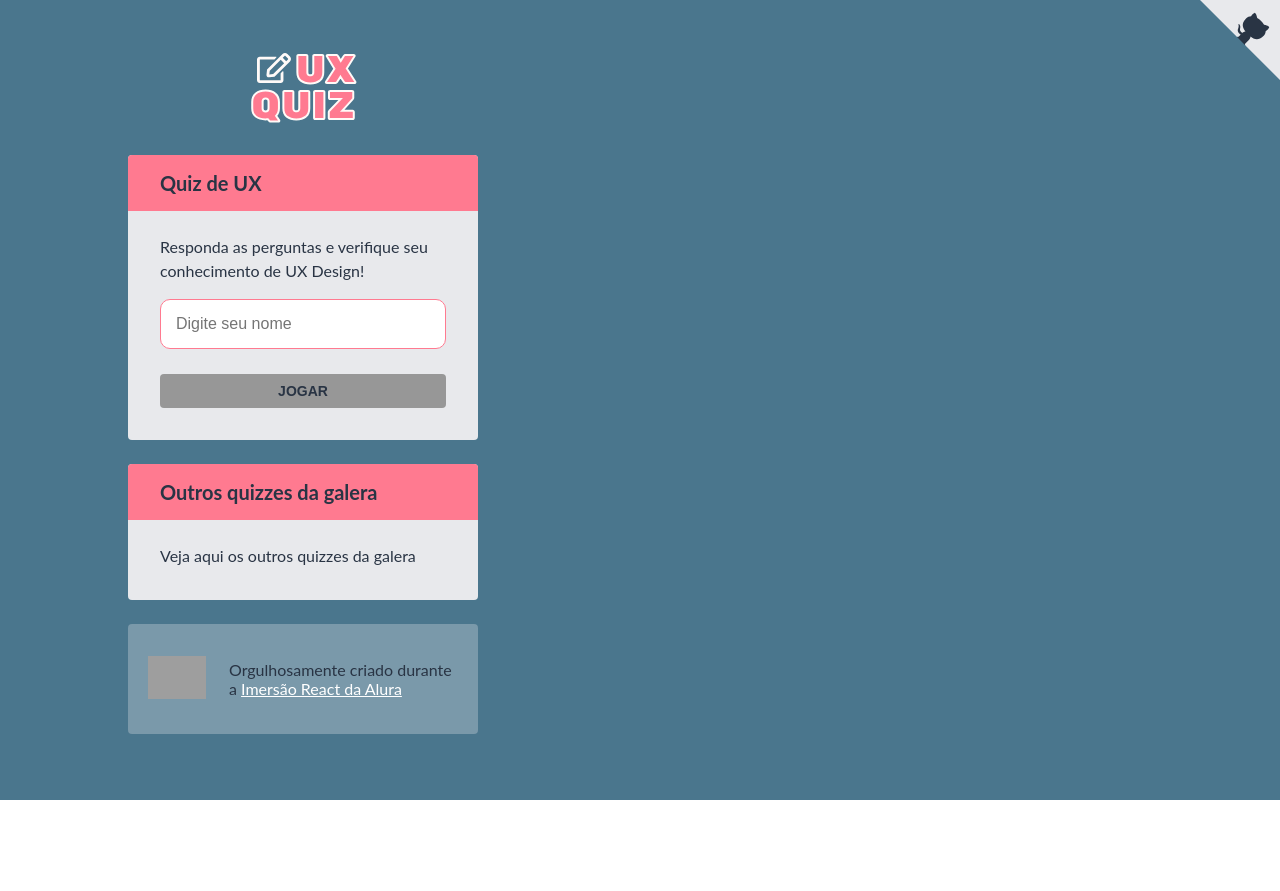
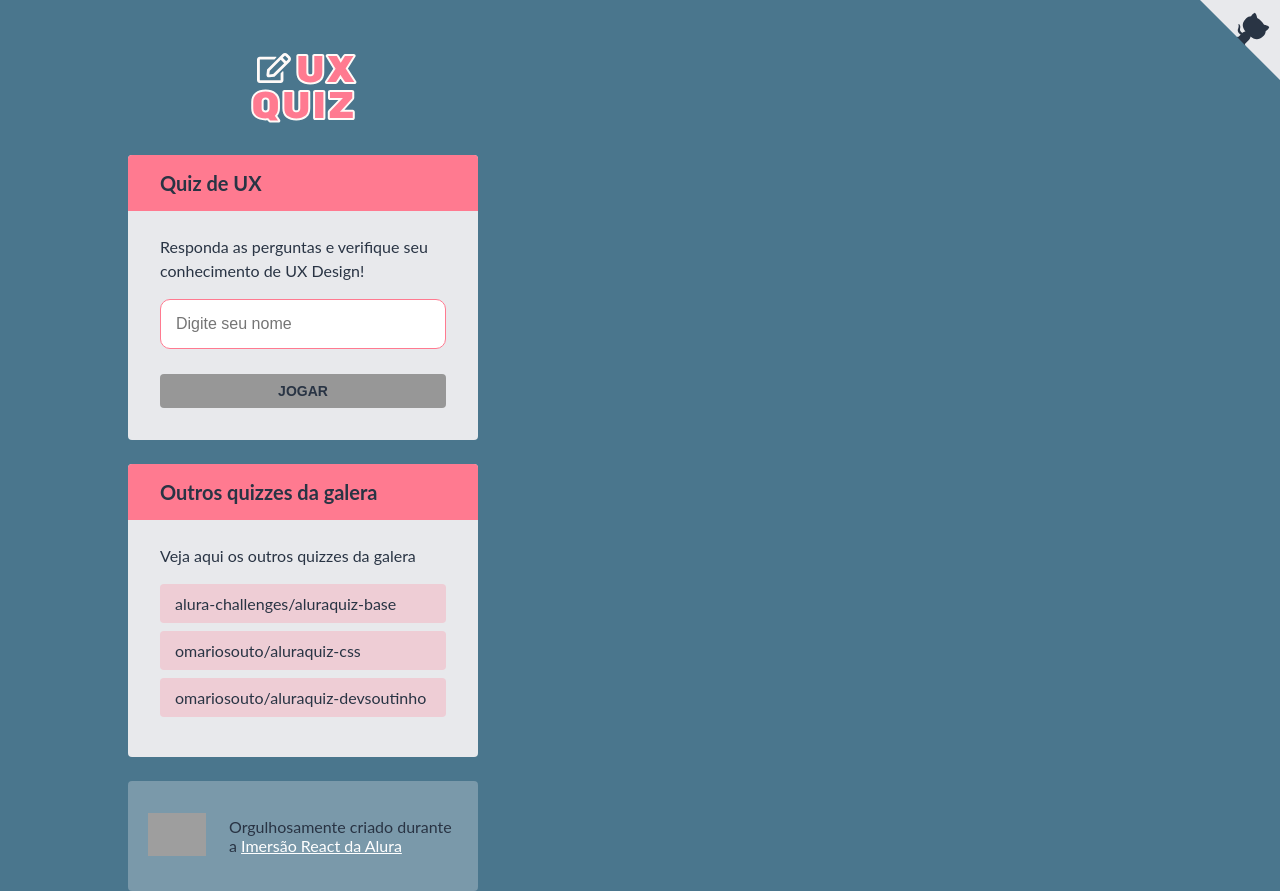
Before and after one commit to guijun13/ux-quiz, a Next.js app: page / in a window 1280 px wide. Before the commit the page ends 800 px from the top, so only its background shows below. Built offline with nearby package versions, Linux system fonts and the light colour scheme; grey boxes are pictures that could not be loaded.

Commit message:
feat(external quizzes): create handle to external quizzes by url

```diff
--- a/db.json
+++ b/db.json
@@ -27,7 +27,9 @@
     }
   ],
   "external": [
-    ""
+    "https://aluraquiz-base.alura-challenges.vercel.app/",
+    "https://aluraquiz-css.omariosouto.vercel.app/",
+    "https://aluraquiz-devsoutinho.omariosouto.vercel.app/"
   ],
   "theme": {
     "colors": {
--- a/pages/index.js
+++ b/pages/index.js
@@ -1,6 +1,7 @@
 import React, { useState } from 'react';
 import { useRouter } from 'next/router';
 
+import db from '../db.json';
 import Widget from '../src/components/Widget';
 import QuizBackground from '../src/components/QuizBackground';
 import QuizContainer from '../src/components/QuizContainer';
@@ -54,6 +55,23 @@ export default function Home() {
 
             <p>Veja aqui os outros quizzes da galera</p>
 
+            <ul>
+              {db.external.map((externalLink) => {
+                const [projectName, githubUsername] = externalLink
+                  .replace(/\//g, '') // replace all backslashes to blank
+                  .replace('https:', '') // replace 'https' to blank
+                  .replace('.vercel.app', '') // replace '.vercel.app' to blank
+                  .split('.'); // split the finished sentence based on the dot
+                return (
+                  <li key={externalLink}>
+                    <Widget.Topic href={externalLink}>
+                      {`${githubUsername}/${projectName}`}
+                    </Widget.Topic>
+                  </li>
+                );
+              })}
+            </ul>
+
           </Widget.Content>
         </Widget>
         <Footer />
```
